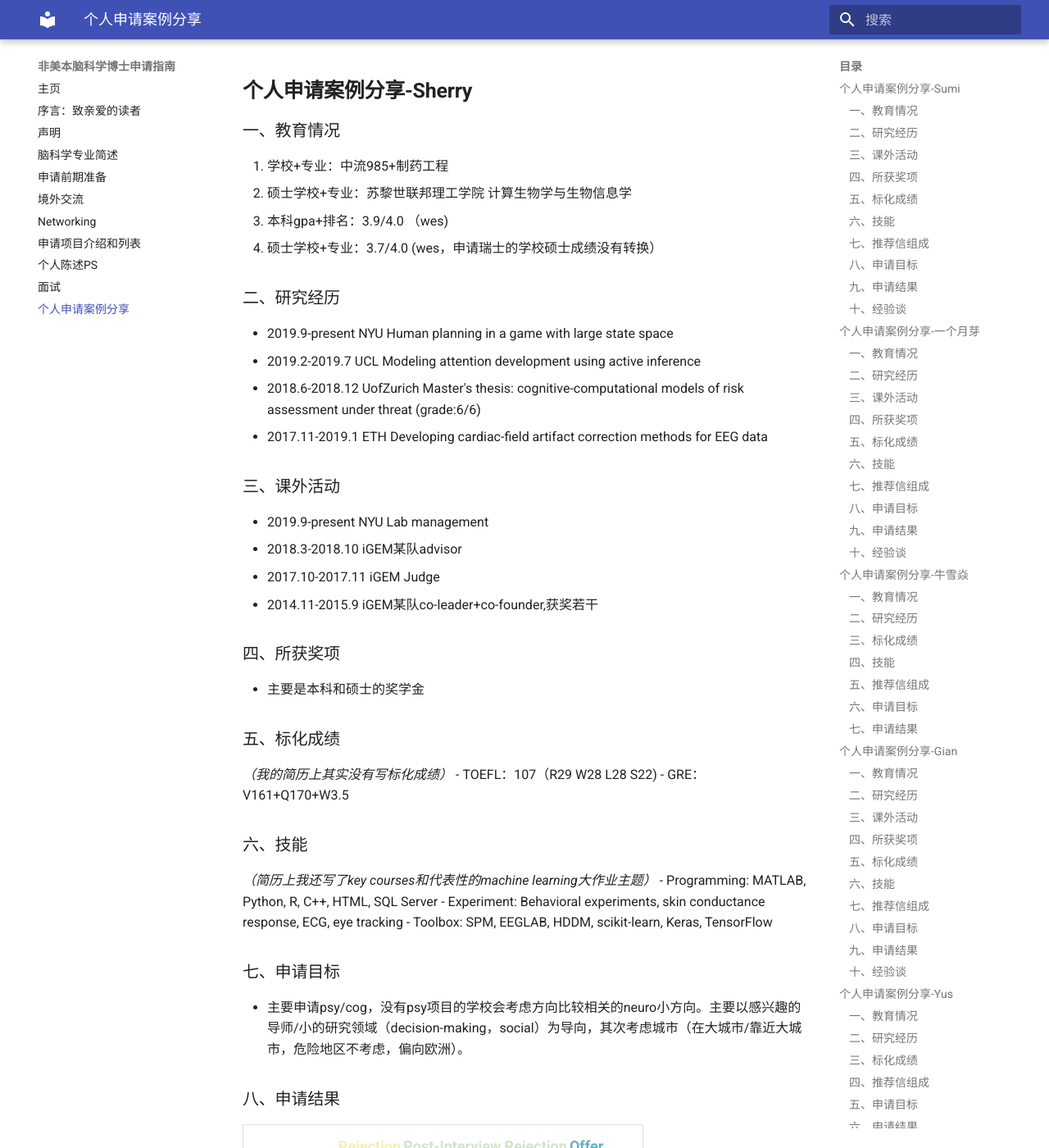
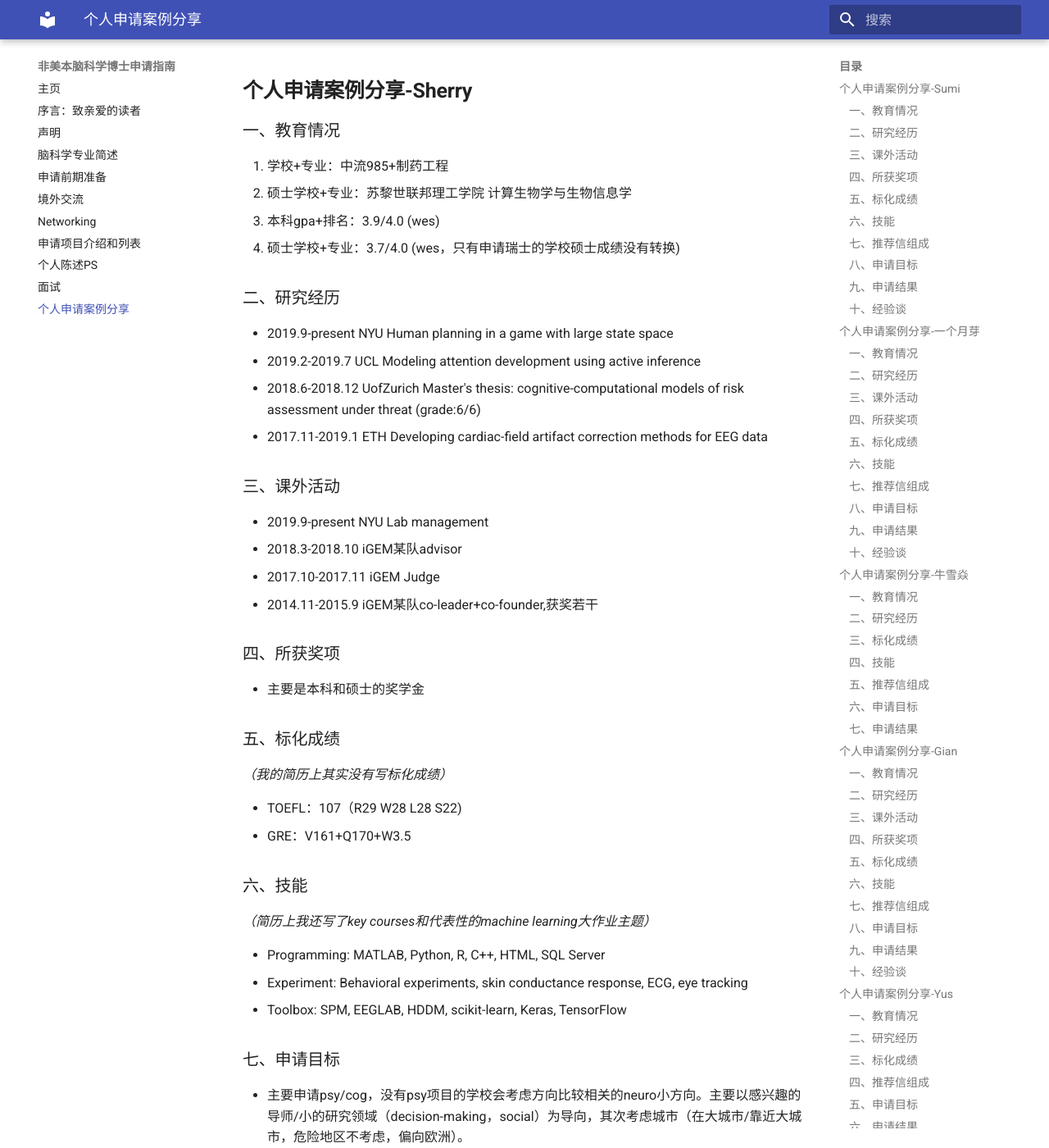
Before and after one commit to xyniu1/handbook, an MkDocs documentation site: the page built from docs/case.md, in a window 1280 px wide and 1400 px high, scrolled down 11851 px. Shown: the whole window at 82% size. Built offline with MkDocs 1.6.1 and Material for MkDocs 9.7.7, drawn with Linux system fonts in a browser that asks for light colours; some of the changed text lies outside the part shown.

Commit message:
edit case

```diff
--- a/docs/case.md
+++ b/docs/case.md
@@ -378,8 +378,8 @@ gap year：
 
 1. 学校+专业：中流985+制药工程
 2. 硕士学校+专业：苏黎世联邦理工学院 计算生物学与生物信息学
-3. 本科gpa+排名：3.9/4.0 （wes)
-4. 硕士学校+专业：3.7/4.0 (wes，申请瑞士的学校硕士成绩没有转换）
+3. 本科gpa+排名：3.9/4.0 (wes)
+4. 硕士学校+专业：3.7/4.0 (wes，只有申请瑞士的学校硕士成绩没有转换)
 
 ### 二、研究经历
 
@@ -402,12 +402,14 @@ gap year：
 ### 五、标化成绩
 
 *（我的简历上其实没有写标化成绩）*
+
 - TOEFL：107（R29 W28 L28 S22)
 - GRE：V161+Q170+W3.5
 
 ### 六、技能
 
 *（简历上我还写了key courses和代表性的machine learning大作业主题）*
+
 - Programming: MATLAB, Python, R, C++, HTML, SQL Server
 - Experiment: Behavioral experiments, skin conductance response, ECG, eye tracking
 - Toolbox: SPM, EEGLAB, HDDM, scikit-learn, Keras, TensorFlow
@@ -421,7 +423,7 @@ gap year：
 ||<font size =4 color=#f4f0b5>Rejection</font> <font size =4 color=#d1e5c8>Post-Interview Rejection</font> <font size =4 color=#64b2c7>Offer</font>|
 |:--:|:---:|
 |1<td bgcolor=#f4f0b5>**University College London** Mental Health</td>
-|2<td bgcolor=#f4f0b5>**Princeton** University Psychology</td>
+|2<td bgcolor=#f4f0b5>**Princeton University** Psychology</td>
 |3<td bgcolor=#d1e5c8>**Brown University** Cognitive science</td>
 |4<td bgcolor=#d1e5c8>**New York University** Psychology</td>
 |5<td bgcolor=#d1e5c8>**Caltech** Social and Decision Neuroscience</td>
```
Also changed, not shown: other parts of docs/case.md (+1 -1 lines), 2 other files.
